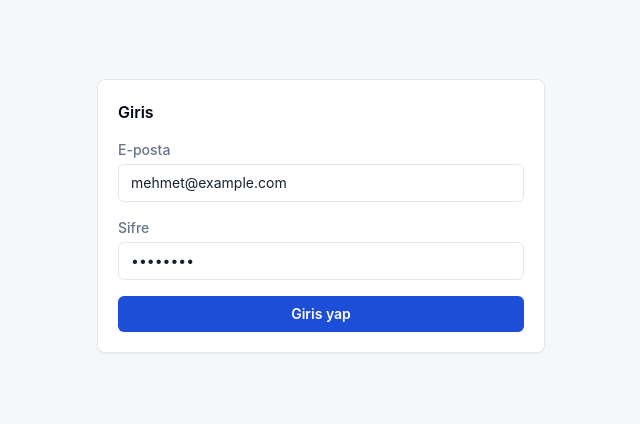
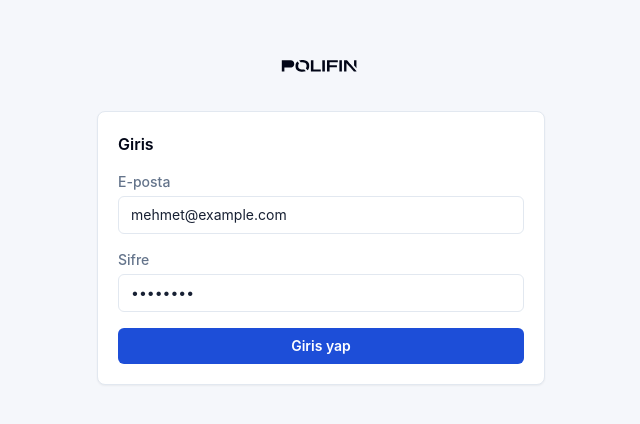
Before and after one commit to Policommitte/finans-danismani, a Next.js app in the folder frontend/: page /login in a window 1280 px wide. Shown: the part 184-608 px from the top of the page, without its empty margins (319-959 px from the left). Built offline with nearby package versions, Linux system fonts and the light colour scheme; no server answers.

Commit message:
Login sayfasina POLIFIN logosu eklendi

```diff
--- a/frontend/src/app/login/page.tsx
+++ b/frontend/src/app/login/page.tsx
@@ -1,35 +1,28 @@
 "use client";
-
 import { FormEvent, useEffect, useState } from "react";
 import { useRouter } from "next/navigation";
 import { useAuth } from "../../hooks/useAuth";
 import Button from "../../components/ui/Button";
 import Card from "../../components/ui/Card";
-
 const allowedNextPaths = new Set(["/dashboard", "/portfolio", "/market", "/risk", "/reports", "/profile", "/settings"]);
-
 function getSafeNextPath() {
   if (typeof window === "undefined") {
     return "/dashboard";
   }
-
   const next = new URLSearchParams(window.location.search).get("next");
   return next && allowedNextPaths.has(next) ? next : "/dashboard";
 }
-
 export default function LoginPage() {
   const router = useRouter();
   const auth = useAuth();
   const [email, setEmail] = useState("mehmet@example.com");
   const [password, setPassword] = useState("demo1234");
   const [error, setError] = useState<string | null>(null);
-
   useEffect(() => {
     if (!auth.loading && auth.user) {
       router.replace(getSafeNextPath());
     }
   }, [auth.loading, auth.user, router]);
-
   async function submit(event: FormEvent) {
     event.preventDefault();
     setError(null);
@@ -40,10 +33,15 @@ export default function LoginPage() {
       setError(exc instanceof Error ? exc.message : "Giris yapilamadi.");
     }
   }
-
   return (
     <main className="flex min-h-screen items-center justify-center app-bg px-4">
-      <Card className="w-full max-w-md" title="Giris">
+      <div className="flex w-full max-w-md flex-col items-center gap-6">
+        <span
+          aria-hidden="true"
+          className="block h-10 w-40 bg-[var(--color-heading)] [mask-image:url('/polifin-logo-clean.svg')] [mask-position:center] [mask-repeat:no-repeat] [mask-size:contain]"
+        />
+        <span className="sr-only">POLIFIN</span>
+        <Card className="w-full" title="Giris">
           <form className="space-y-4" onSubmit={submit}>
             <label className="block text-sm">
               <span className="font-medium app-muted">E-posta</span>
@@ -69,6 +67,7 @@ export default function LoginPage() {
             </Button>
           </form>
         </Card>
+      </div>
     </main>
   );
 }
```
Lines whose indentation alone changed are shown as unchanged.
